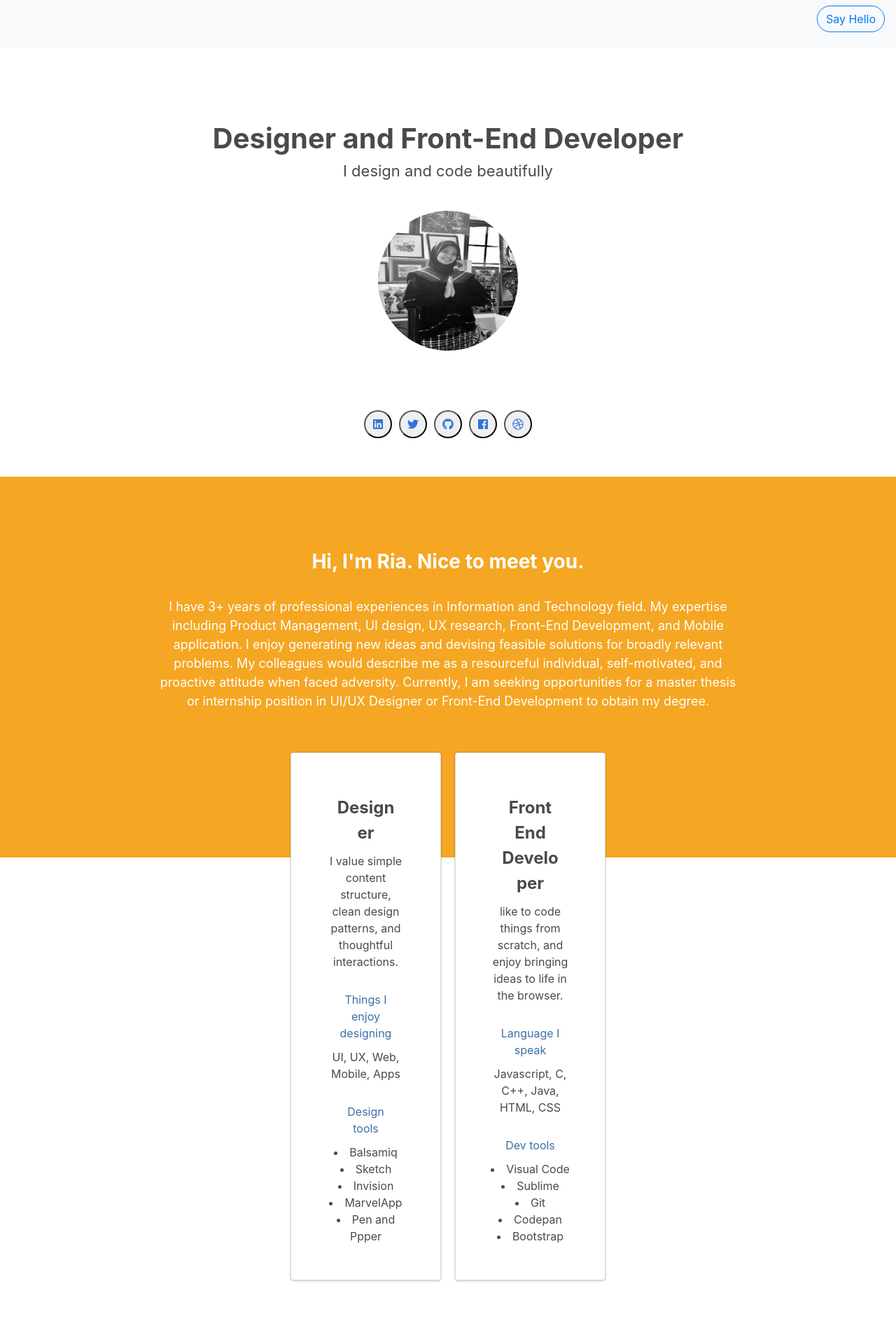
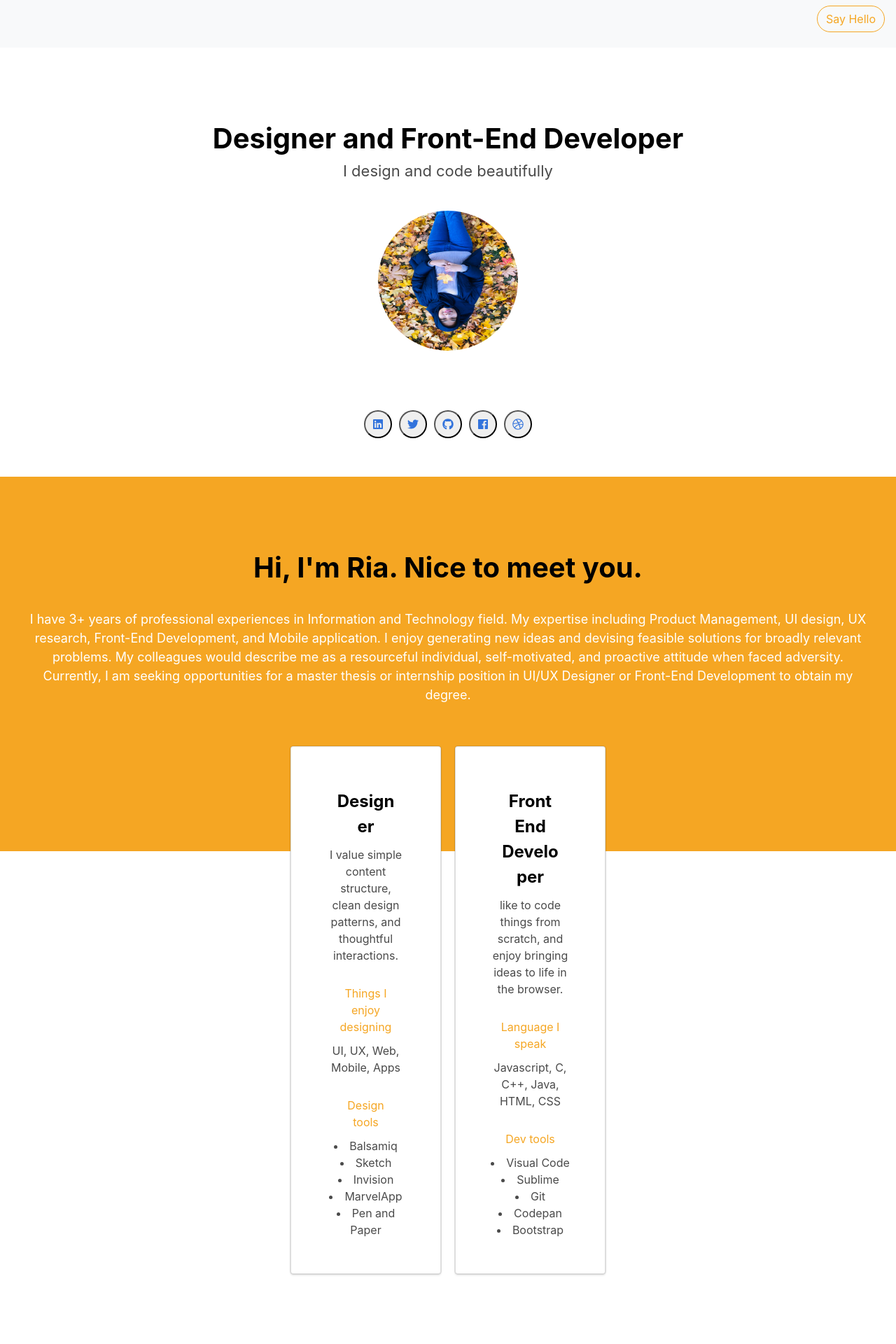
Before and after one commit to riaars/portfolio-ria, a React (Create React App) app: page / in a window 1280 px wide. Shown: the top 1920 px of the page at 70% size. Built offline with nearby package versions, Linux system fonts and the light colour scheme.

Commit message:
change theme

```diff
--- a/src/component/profile/Profile.js
+++ b/src/component/profile/Profile.js
@@ -13,7 +13,7 @@ class Profile extends Component {
         <div className="profile-summary">I design and code beautifully</div>
         <img
           className="foto-profile"
-          src={require('../../images/foto-me.jpg')}
+          src={require('../../images/profile-ria.jpeg')}
           alt="foto-me"
         />
 
--- a/src/component/profile/profile.css
+++ b/src/component/profile/profile.css
@@ -1,17 +1,19 @@
 .profile-title {
   font-size: 40px;
   font-weight: bold;
+  color: #000000;
 }
 
 .profile-summary {
   font-size: 22px;
   font-weight: 50%;
+  color: #4a4a4a;
 }
 
 .profile-header {
-  font-size: 28px;
+  font-size: 40px;
   font-weight: bold;
-  color: white;
+  color: #000000;
 }
 
 .profile-intro {
@@ -39,12 +41,15 @@
   border-radius: 50%;
 }
 
+.btn-outline-primary {
+  border-color: #f5a623;
+  color: #f5a623;
+}
 @media only screen and (min-width: 768px) {
   .profile-intro {
     margin-top: 20px;
     font-size: 18px;
-    padding-left: 200px;
-    padding-right: 200px;
-    color: white;
+    padding-left: 20px;
+    padding-right: 20px;
   }
 }
--- a/src/component/recentwork/RecentWork.css
+++ b/src/component/recentwork/RecentWork.css
@@ -1,6 +1,7 @@
 .recentwork-title {
   font-size: 40px;
   font-weight: bold;
+  color: black;
 }
 
 .recentwork-summary {
@@ -27,3 +28,7 @@
   font-size: 18px;
   font-weight: bold;
 }
+
+.dribble {
+  padding: 40px;
+}
--- a/src/component/recentwork/RecentWork.js
+++ b/src/component/recentwork/RecentWork.js
@@ -91,6 +91,7 @@ class RecentWork extends Component {
             </div>
           </div>
           <div className="space"></div>
+          <div className="dribble">
             <a
               href="https://dribbble.com/rrsari"
               class="btn btn-outline-primary btn-radius">
@@ -99,6 +100,7 @@ class RecentWork extends Component {
             </a>
           </div>
         </div>
+      </div>
     );
   }
 }
--- a/src/component/skill/Skill.css
+++ b/src/component/skill/Skill.css
@@ -14,12 +14,14 @@
   font-size: 24px;
   font-weight: bold;
   padding: 10px;
+  color: black;
 }
 
 .card-sub-title-bold {
   font-size: 16px;
-  color: #3c70a4;
+  color: #f5a623;
   padding: 10px;
+  font-weight: 400;
 }
 .space {
   margin-top: 20px;
--- a/src/component/skill/Skill.js
+++ b/src/component/skill/Skill.js
@@ -20,7 +20,7 @@ class Skill extends Component {
             <li>Sketch</li>
             <li>Invision</li>
             <li>MarvelApp</li>
-            <li>Pen and Ppper</li>
+            <li>Pen and Paper</li>
           </div>
 
           <div className="card skill-card card-body col-sm-6 col-md-6 col-lg-6">
--- a/src/component/socialmedia/SocialMedia.css
+++ b/src/component/socialmedia/SocialMedia.css
@@ -17,6 +17,7 @@
 }
 .btn-social-media {
   border-radius: 50%;
+  border-width: 2px;
   width: 30px;
   height: 30px;
   margin: 5px;
```
Also changed, not shown: src/images/profile-ria.jpeg (added). Lines whose indentation alone changed are shown as unchanged.
